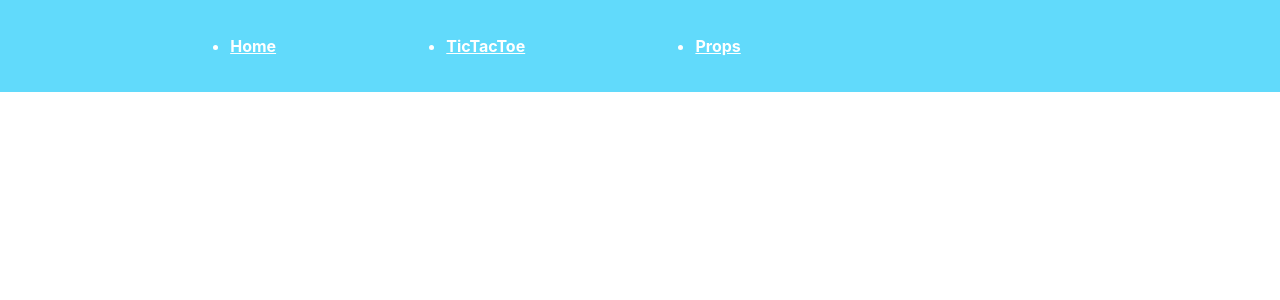
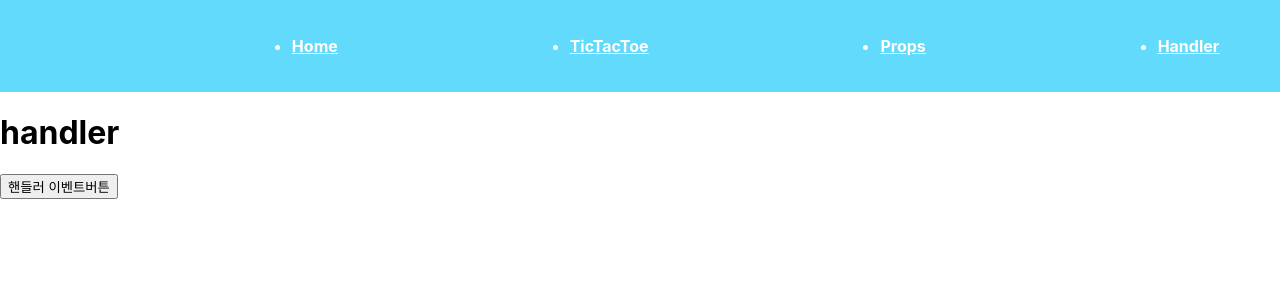
Before and after one commit to Moon-YoungSeok/react, a React (Create React App) app: page /test/handler.js in a window 1280 px wide. Shown: the top 300 px of the page. Built offline with nearby package versions, Linux system fonts and the light colour scheme.

Commit message:
핸들러 추가

```diff
--- a/src/App.js
+++ b/src/App.js
@@ -6,6 +6,8 @@ import { BrowserRouter, Routes, Route, Link } from "react-router-dom";
 import TicTacToe from "./pages/tictactoe";
 import Home from "./pages/home";
 import Page3 from "./pages/props";
+import Handler from "./pages/handler";
+
 import Header from "./components/Header";
 
 
@@ -24,6 +26,8 @@ function App() {
         <Route path="" element={<Home />} />
         <Route path="/test/tictactoe.js" element={<TicTacToe />} />
         <Route path="/test/props.js" element={<Page3 {...text} />} />
+        <Route path="/test/handler.js" element={<Handler />} />
+
         {/* 값 전달 기본적인 구조 (스프레드 연산자 사용가능) */}
         {/* <Route path="/test/test3.js" element={<Page3 name={text.name} location={text.location} arr={text.arr} />} />  */}
 
--- a/src/components/Header.js
+++ b/src/components/Header.js
@@ -16,6 +16,9 @@ function Header() {
             <li>
               <Link to="/test/props.js">Props</Link>
             </li>
+            <li>
+              <Link to="/test/handler.js">Handler</Link>
+            </li>
           </ul>
         </nav>
       </div>
--- /dev/null
+++ b/src/pages/handler.js
@@ -0,0 +1,17 @@
+import React from "react";
+
+export default function handler() {
+    const handleOnClick = (e) =>
+    {
+        console.log("핸들버튼 클릭!");
+        console.log(e.target.name);
+
+    }
+  return (
+    <>
+        <h1>handler</h1>
+        <button name="핸들러입니다~" onClick={handleOnClick}>핸들러 이벤트버튼</button>
+
+    </>
+  );
+}
```
